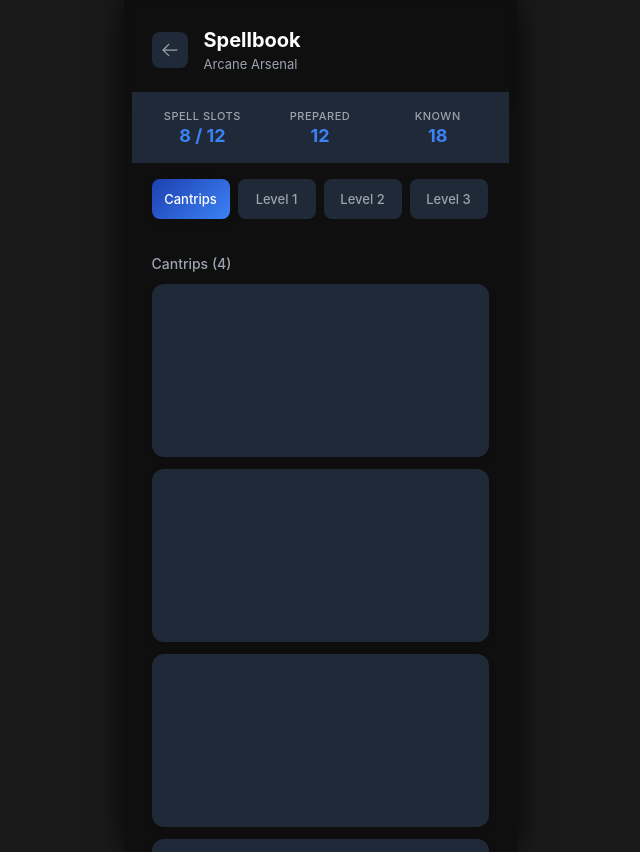
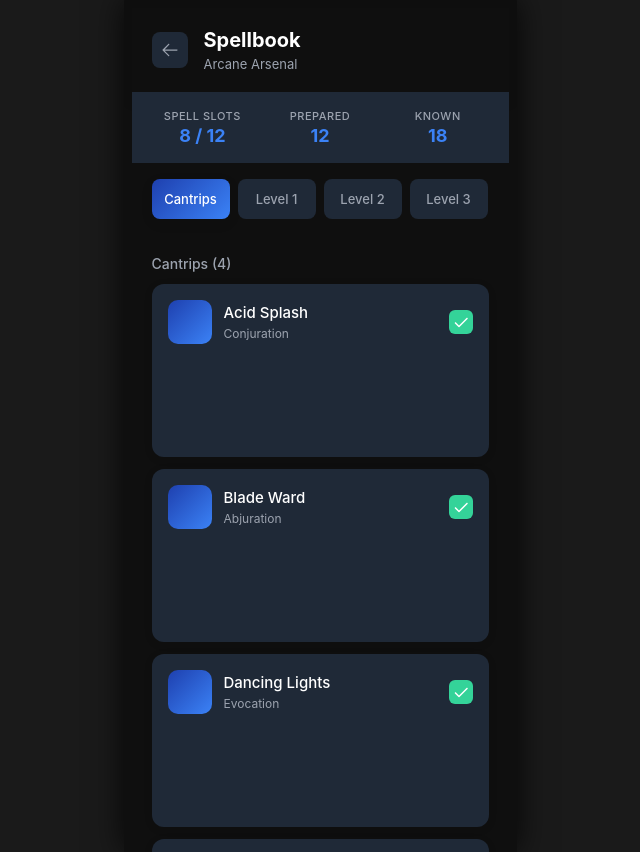
Before and after one commit to Whimsy-rat-trap/dnd-mobile-app, a React (Create React App) app: page /spellbook in a window 1280 px wide. Shown: the whole page, without its empty margins (320-960 px from the left). Built offline with nearby package versions, Linux system fonts and the light colour scheme.

Commit message:
0.0.24 (work on the spellbook page)

```diff
--- a/src/pages/SpellbookContainer.css
+++ b/src/pages/SpellbookContainer.css
@@ -187,10 +187,79 @@
     flex-direction: column;
 }
 
+/* Header карточки */
 .spell-card-header {
+    width: 100%;
+    height: 44px;
+    padding: 0;
+    display: flex;
+    justify-content: space-between;
+    align-items: center;
+    margin-bottom: 8px;
+}
+
+/* Левая часть (Icon + Info) */
+.spell-card-left {
+    display: flex;
+    align-items: center;
+    gap: 12px;
+}
+
+/* Иконка */
+.spell-card-icon {
+    border-radius: 10px;
+    width: 44px;
+    height: 44px;
+    background: linear-gradient(315deg, #3b82f6 0%, #1e40af 100%);
     flex-shrink: 0;
 }
 
+/* Информация (Name + School) */
+.spell-card-info {
+    display: flex;
+    flex-direction: column;
+    gap: 4px;
+}
+
+.spell-card-name {
+    font-family: var(--font-family);
+    font-weight: 500;
+    font-size: 15px;
+    color: #fff;
+    text-align: left;
+}
+
+.spell-card-school {
+    font-family: var(--font-family);
+    font-weight: 400;
+    font-size: 12px;
+    color: #9ca3af;
+    text-align: left;
+}
+
+/* Prepared */
+.spell-card-prepared {
+    border-radius: 6px;
+    width: 24px;
+    height: 24px;
+    background: #34d399;
+    display: flex;
+    align-items: center;
+    justify-content: center;
+    flex-shrink: 0;
+}
+
+/* Details */
 .spell-card-details {
     flex: 1;
+    display: flex;
+    flex-direction: column;
 }
+
+.spell-card-row {
+
+}
+
+.spell-card-description {
+
+}
--- a/src/pages/SpellbookContainer.tsx
+++ b/src/pages/SpellbookContainer.tsx
@@ -3,12 +3,11 @@ import './SpellbookContainer.css';
 
 type TabKey = 'cantrips' | 'level1' | 'level2' | 'level3';
 
-// Тип для заклинания
 interface Spell {
     id: string;
     name: string;
     level: number;
-    school?: string;
+    school: string;
 }
 
 const SpellbookContainer: React.FC = () => {
@@ -27,25 +26,25 @@ const SpellbookContainer: React.FC = () => {
 
     const spellsData: Record<TabKey, Spell[]> = {
         cantrips: [
-            { id: '1', name: 'Acid Splash', level: 0 },
-            { id: '2', name: 'Blade Ward', level: 0 },
-            { id: '3', name: 'Dancing Lights', level: 0 },
-            { id: '4', name: 'Fire Bolt', level: 0 },
+            { id: '1', name: 'Acid Splash', level: 0, school: 'Conjuration' },
+            { id: '2', name: 'Blade Ward', level: 0, school: 'Abjuration' },
+            { id: '3', name: 'Dancing Lights', level: 0, school: 'Evocation' },
+            { id: '4', name: 'Fire Bolt', level: 0, school: 'Evocation' },
         ],
         level1: [
-            { id: '5', name: 'Chromatic Orb', level: 1 },
-            { id: '6', name: 'Magic Missile', level: 1 },
-            { id: '7', name: 'Shield', level: 1 },
+            { id: '5', name: 'Chromatic Orb', level: 1, school: 'Evocation' },
+            { id: '6', name: 'Magic Missile', level: 1, school: 'Evocation' },
+            { id: '7', name: 'Shield', level: 1, school: 'Abjuration' },
         ],
         level2: [
-            { id: '8', name: 'Invisibility', level: 2 },
-            { id: '9', name: 'Misty Step', level: 2 },
-            { id: '10', name: 'Scorching Ray', level: 2 },
+            { id: '8', name: 'Invisibility', level: 2, school: 'Illusion' },
+            { id: '9', name: 'Misty Step', level: 2, school: 'Conjuration' },
+            { id: '10', name: 'Scorching Ray', level: 2, school: 'Evocation' },
         ],
         level3: [
-            { id: '11', name: 'Counterspell', level: 3 },
-            { id: '12', name: 'Fireball', level: 3 },
-            { id: '13', name: 'Haste', level: 3 },
+            { id: '11', name: 'Counterspell', level: 3, school: 'Abjuration' },
+            { id: '12', name: 'Fireball', level: 3, school: 'Evocation' },
+            { id: '13', name: 'Haste', level: 3, school: 'Transmutation' },
         ],
     };
 
@@ -102,11 +101,31 @@ const SpellbookContainer: React.FC = () => {
                 <div className="spell-cards">
                     {currentSpells.map((spell) => (
                         <div key={spell.id} className="spell-card">
+                            {/* Header */}
                             <div className="spell-card-header">
+                                <div className="spell-card-left">
+                                    <div className="spell-card-icon">
+                                        {/* Здесь будет иконка */}
+                                    </div>
+                                    <div className="spell-card-info">
+                                        <div className="spell-card-name">{spell.name}</div>
+                                        <div className="spell-card-school">{spell.school}</div>
+                                    </div>
+                                </div>
+                                <div className="spell-card-prepared">
+                                    <svg width="16" height="16" viewBox="0 0 16 16" fill="none" xmlns="http://www.w3.org/2000/svg">
+                                        <path d="M14.5306 5.03063L6.5306 13.0306C6.46092 13.1005 6.37813 13.156 6.28696 13.1939C6.1958 13.2317 6.09806 13.2512 5.99935 13.2512C5.90064 13.2512 5.8029 13.2317 5.71173 13.1939C5.62057 13.156 5.53778 13.1005 5.4681 13.0306L1.9681 9.53063C1.89833 9.46087 1.84299 9.37804 1.80524 9.28689C1.76748 9.19574 1.74805 9.09804 1.74805 8.99938C1.74805 8.90072 1.76748 8.80302 1.80524 8.71187C1.84299 8.62072 1.89833 8.53789 1.9681 8.46813C2.03786 8.39837 2.12069 8.34302 2.21184 8.30527C2.30299 8.26751 2.40069 8.24808 2.49935 8.24808C2.59801 8.24808 2.69571 8.26751 2.78686 8.30527C2.87801 8.34302 2.96083 8.39837 3.0306 8.46813L5.99997 11.4375L13.4693 3.96938C13.6102 3.82848 13.8013 3.74933 14.0006 3.74933C14.1999 3.74933 14.391 3.82848 14.5318 3.96938C14.6727 4.11028 14.7519 4.30137 14.7519 4.50063C14.7519 4.69989 14.6727 4.89098 14.5318 5.03188L14.5306 5.03063Z" fill="white" />
+                                    </svg>
+                                </div>
+                            </div>
+                            {/* Details */}
+                            <div className="spell-card-details">
+                                <div className="spell-card-row">
 
-                            </div>
-                            <div className="spell-card-details">
+                                </div>
+                                <div className="spell-card-description">
 
+                                </div>
                             </div>
                         </div>
                     ))}
```
